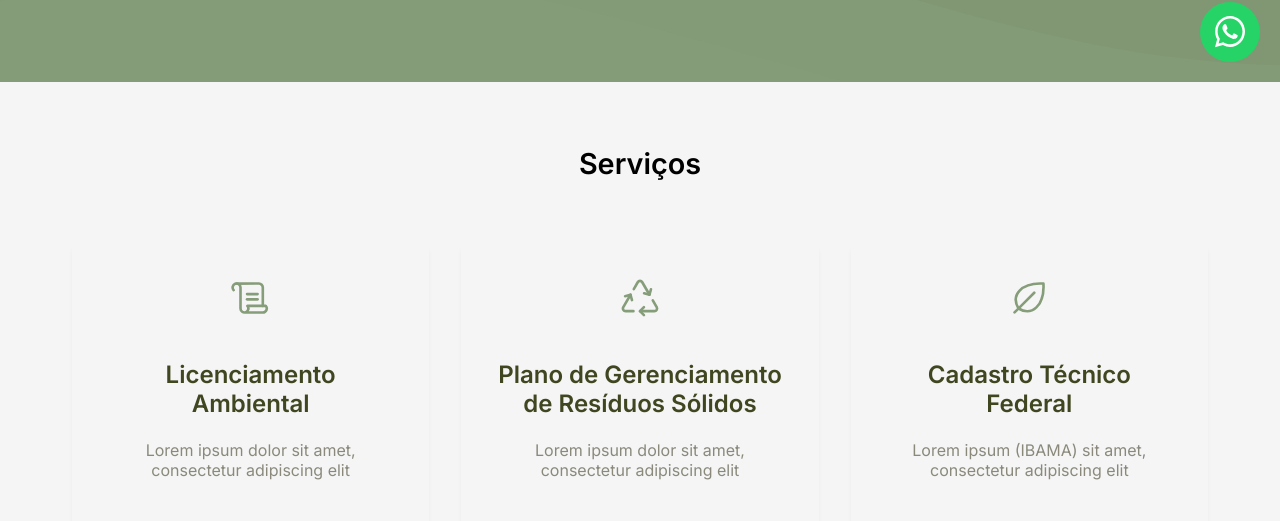
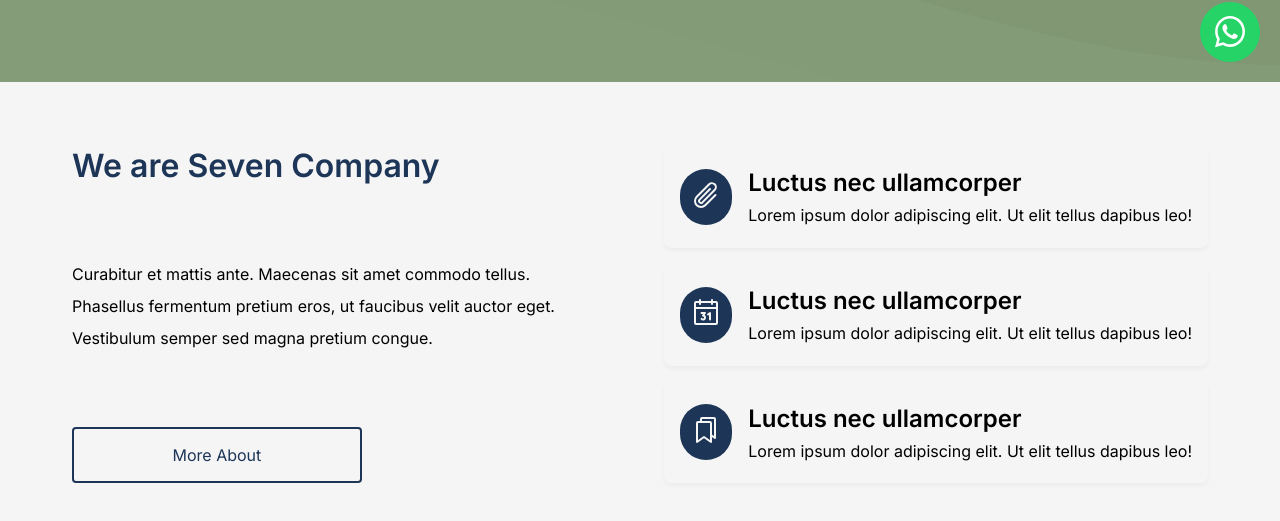
Before and after one commit to bduarte10/site-mutualiza, a Next.js app: page / in a window 1280 px wide. Shown: the part 718-1239 px from the top of the page. Built offline with nearby package versions, Linux system fonts and the light colour scheme.

Commit message:
feat: adiciona seção about

```diff
--- /dev/null
+++ b/src/components/About/about.module.css
@@ -0,0 +1,62 @@
+.section {
+  background-color: var(--white);
+}
+
+.content {
+  display: flex;
+  justify-content: space-between;
+  padding-top: 4rem;
+}
+
+.content_item {
+  display: flex;
+  flex-direction: column;
+  justify-content: space-between;
+  gap: 2rem;
+}
+
+.content_item h2 {
+  font-size: 2rem;
+  color: var(--tertiary);
+}
+
+.content_item p {
+  line-height: 2rem;
+}
+
+.Link {
+  width: 60%;
+  display: inline-block;
+  background: transparent;
+  border: solid 2px var(--tertiary);
+  border-radius: 4px;
+  color: var(--tertiary);
+  padding: 1rem 3.4rem;
+  transition: 0.2s;
+  text-align: center;
+}
+.cards {
+  display: flex;
+  flex-direction: column;
+  justify-content: space-between;
+  gap: 1rem;
+}
+.content_card {
+  display: flex;
+  justify-content: space-between;
+  align-items: center;
+  gap: 1rem;
+  padding: 1.4rem 1rem;
+  border-radius: 0.5rem;
+  box-shadow: rgba(0, 0, 0, 0.04) 0px 3px 5px;
+}
+.content_card div p {
+  margin-top: 0.5rem;
+}
+
+.icon {
+  background-color: var(--tertiary);
+  color: var(--white);
+  padding: 10px;
+  border-radius: 5rem;
+}
--- /dev/null
+++ b/src/components/About/index.tsx
@@ -0,0 +1,45 @@
+import Link from 'next/link'
+import { Bookmarks, Calendar, Paperclip } from 'phosphor-react'
+import styles from './about.module.css'
+
+export function About() {
+    return (
+        <section className={styles.section}>
+            <div className='container'>
+                <div className={styles.content}>
+                    <div className={styles.content_item}>
+                        <h2>We are Seven Company</h2>
+                        <p>Curabitur et mattis ante. Maecenas sit amet commodo tellus. <br />
+                         Phasellus
+                        fermentum pretium eros, ut faucibus velit auctor eget. <br />
+                         Vestibulum semper
+                        sed magna pretium congue.</p>
+                        <Link className={styles.Link} href="/servicos">More About</Link>
+                    </div>
+                    <div className={styles.cards}>
+                        <div className={styles.content_card}>
+                           <div className={styles.icon}><span><Paperclip size={32} /></span></div>
+                           <div><h2>Luctus nec ullamcorper</h2>
+                           <p>Lorem ipsum dolor adipiscing elit. Ut elit tellus dapibus leo!</p>
+                           </div>
+                        </div>
+
+                        <div className={styles.content_card}>
+                           <div className={styles.icon}><span><Calendar size={32} /></span></div>
+                           <div><h2>Luctus nec ullamcorper</h2>
+                           <p>Lorem ipsum dolor adipiscing elit. Ut elit tellus dapibus leo!</p>
+                           </div>
+                        </div>
+
+                        <div className={styles.content_card}>
+                           <div className={styles.icon}><span><Bookmarks size={32} /></span></div>
+                           <div><h2>Luctus nec ullamcorper</h2>
+                           <p>Lorem ipsum dolor adipiscing elit. Ut elit tellus dapibus leo!</p>
+                           </div>
+                        </div>
+                    </div>
+                </div>
+            </div>
+        </section>
+    )
+}
--- a/src/pages/index.tsx
+++ b/src/pages/index.tsx
@@ -1,3 +1,4 @@
+import { About } from "@/components/About";
 import { Hero } from "@/components/Hero";
 import { Services } from "@/components/Services";
 
@@ -5,9 +6,9 @@ export default function Home() {
   return (
     <>
       <Hero />
+      <About/>
       <Services />
-      {/* <Sobre/>
-      <Contato/> */}
+      {/*<Contato/> */}
     </>
   );
 }
--- a/src/styles/globals.css
+++ b/src/styles/globals.css
@@ -1,7 +1,7 @@
 :root {
   --primary: #869d7a;
   --secondary: #3f4620;
-  --tertiary: #021c3b;
+  --tertiary: #1d3557;
 
   --white: #f5f5f5;
   --gray: #8a897c;
```
